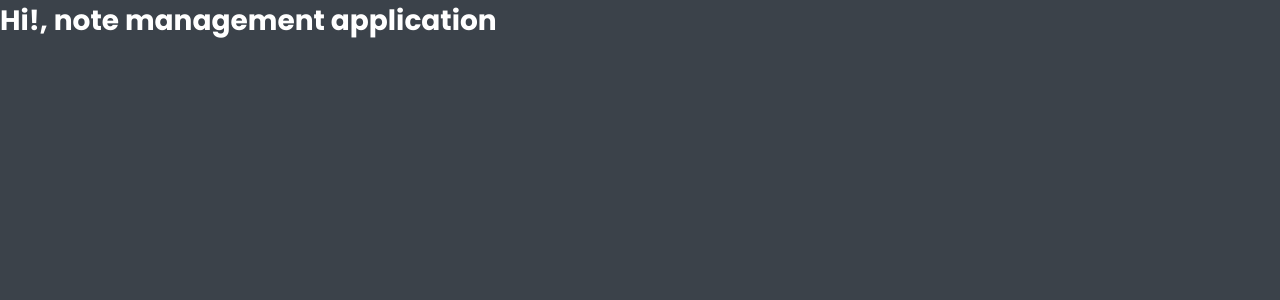
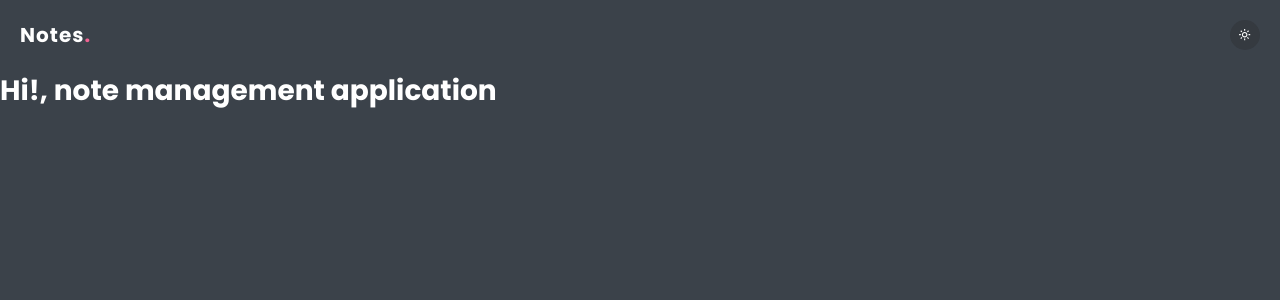
Before and after one commit to IrvingRR/notes-management-frontend, a Next.js app: page / in a window 1280 px wide. Shown: the top 300 px of the page. Built offline with nearby package versions, Linux system fonts and the light colour scheme.

Commit message:
[Feat]: Header component created

```diff
--- a/package.json
+++ b/package.json
@@ -17,6 +17,7 @@
     "next": "13.4.9",
     "react": "18.2.0",
     "react-dom": "18.2.0",
+    "react-icons": "^4.10.1",
     "styled-components": "^6.0.3",
     "typescript": "5.1.6"
   }
--- /dev/null
+++ b/src/common/Logo.tsx
@@ -0,0 +1,10 @@
+import { LogoElement } from '@/styled/common/logo.styles'
+
+export const Logo = () => {
+  return (
+    <LogoElement href='/'>
+        Notes
+        <span>.</span>
+    </LogoElement>
+  );
+}
--- /dev/null
+++ b/src/components/Header.tsx
@@ -0,0 +1,16 @@
+"use client";
+
+import { BiSun } from "react-icons/bi";
+import { Logo } from "@/common/Logo";
+import { HeaderElement, ThemeButton } from "@/styled/components/header.styles";
+
+export const Header = () => {
+  return (
+    <HeaderElement>
+        <Logo/>
+        <ThemeButton>
+            <BiSun/>
+        </ThemeButton>
+    </HeaderElement>
+  );
+};
--- a/src/components/ProviderComponent.tsx
+++ b/src/components/ProviderComponent.tsx
@@ -4,6 +4,7 @@ import React from 'react';
 import { GlobalStyles } from "@/styled/globalStyles"
 import { ThemeProvider } from 'styled-components';
 import { themeDark, themeLight } from "@/styled/theme";
+import { Header } from './Header';
 
 interface Props {children: React.ReactNode}
 
@@ -11,6 +12,7 @@ export const ProviderComponent = ({ children }: Props) => {
   return (
     <ThemeProvider theme={themeDark}>
         <GlobalStyles/>
+        <Header/>
         { children }
     </ThemeProvider>
   )
--- /dev/null
+++ b/src/styled/common/logo.styles.ts
@@ -0,0 +1,13 @@
+import Link from 'next/link';
+import styled from 'styled-components';
+
+export const LogoElement = styled(Link)`
+    color: ${props => props.theme.fontColor};
+    font-size: var(--fs-l);
+    font-weight: 700;
+    letter-spacing: 1px;
+
+    span {
+        color: var(--primary-color);
+    }
+`;
--- /dev/null
+++ b/src/styled/components/header.styles.ts
@@ -0,0 +1,22 @@
+import styled from 'styled-components';
+
+export const HeaderElement = styled.header`
+    width: 100%;
+    display: flex;
+    align-items: center;
+    justify-content: space-between;
+    gap: 10px;
+    padding: 20px;
+`;
+
+export const ThemeButton = styled.button`
+    width: 30px;
+    height: 30px;
+    border-radius: 100%;
+    display: flex;
+    align-items: center;
+    justify-content: center;
+    background-color: transparent;
+    color: ${props => props.theme.fontColor};
+    background-color: ${props => props.theme.backgroundSecondaryColor};
+`;
--- a/src/styled/globalStyles.ts
+++ b/src/styled/globalStyles.ts
@@ -66,4 +66,9 @@ export const GlobalStyles = createGlobalStyle`
     button {
         cursor: pointer;
     }
+
+    a {
+        text-decoration: none;
+        transition: var(--transition);
+    }
 `;
--- a/src/styled/theme.ts
+++ b/src/styled/theme.ts
@@ -1,11 +1,11 @@
 export const themeLight = {
     backgroundPrimaryColor: 'var(--background-primary-color-light)',
-    backgroundSecondaryColor: 'var(--background-primary-color-light)',
+    backgroundSecondaryColor: 'var(--background-secondary-color-light)',
     fontColor: 'var(--font-color-light)',
 };
 
 export const themeDark = {
     backgroundPrimaryColor: 'var(--background-primary-color-dark)',
-    backgroundSecondaryColor: 'var(--background-primary-color-dark)',
+    backgroundSecondaryColor: 'var(--background-secondary-color-dark)',
     fontColor: 'var(--font-color-dark)',
 };
```
Also changed, not shown: 1 other file (tests, documents, lock files or other folders).
